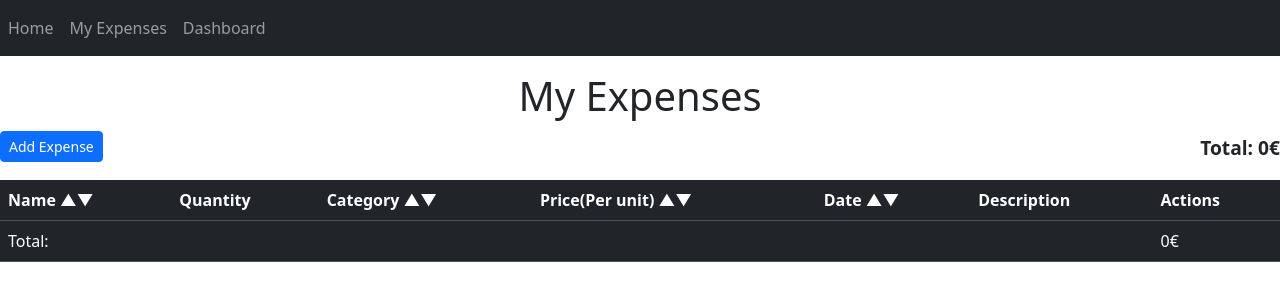
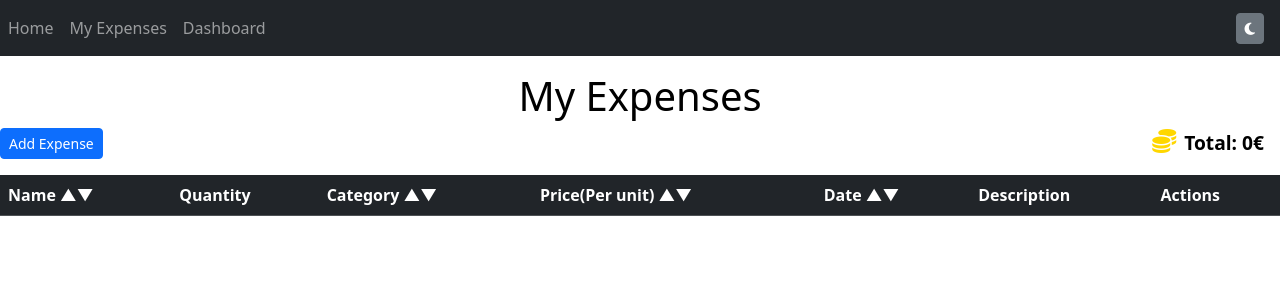
Before and after one commit to joaolopes88/angular-project-training-starter, an Angular app: page /myexpenses in a window 1280 px wide. Shown: the top 300 px of the page. Built offline with nearby package versions, Linux system fonts and the light colour scheme.

Commit message:
dark/light mode (não gosto de light mode)

```diff
--- a/angular.json
+++ b/angular.json
@@ -28,7 +28,8 @@
             ],
             "styles": [
               "src/styles.css",
-              "node_modules/bootstrap/dist/css/bootstrap.min.css"
+              "node_modules/bootstrap/dist/css/bootstrap.min.css",
+              "node_modules/@fortawesome/fontawesome-free/css/all.min.css"
             ],
             "scripts": ["node_modules/bootstrap/dist/js/bootstrap.bundle.min.js"],
             "server": "src/main.server.ts",
--- a/src/app/myexpenses/myexpenses.component.html
+++ b/src/app/myexpenses/myexpenses.component.html
@@ -6,7 +6,8 @@
   <button class="btn btn-sm btn-primary">
     <a routerLink="/addexpense" class="text-white text-decoration-none">Add Expense</a>
   </button>
-  <div class="total-price-icon">
+
+  <div class="total-price-icon me-3">
     <i class="fas fa-coins" style="color: gold; font-size: 1.5rem;"></i>
     <span class="ms-2" style="font-size: 1.2rem; font-weight: bold;">Total: {{ getTotalPrice() }}€</span>
   </div>
@@ -38,12 +39,6 @@
       </td>
     </tr>
   </tbody>
-  <tfoot>
-    <tr>
-      <td colspan="6">Total:</td>
-      <td id="totalPrice">{{ getTotalPrice() }}€</td>
-    </tr>
-  </tfoot>
 </table>
 <!--
 <div>
--- a/src/app/navbar/navbar.component.html
+++ b/src/app/navbar/navbar.component.html
@@ -4,4 +4,7 @@
         <li class="nav-item"><a class="nav-link" routerLink="/myexpenses">My Expenses</a></li>
         <li class="nav-item"><a class="nav-link" routerLink="/dashboard">Dashboard</a></li>
     </ul>
+    <button class="btn btn-sm btn-secondary ms-auto me-3" (click)="toggleTheme()">
+        <i class="fas fa-moon"></i>
+      </button>
 </nav>
--- a/src/app/navbar/navbar.component.ts
+++ b/src/app/navbar/navbar.component.ts
@@ -8,5 +8,17 @@
   styleUrl: './navbar.component.css'
 })
 export class NavbarComponent {
+  isDarkMode: boolean = false;
 
+  toggleTheme() {
+    this.isDarkMode = !this.isDarkMode;
+    const body = document.body;
+    if (this.isDarkMode) {
+      body.classList.add('dark-mode');
+      body.classList.remove('light-mode');
+    } else {
+      body.classList.add('light-mode');
+      body.classList.remove('dark-mode');
+    }
+  }
 }
--- a/src/index.html
+++ b/src/index.html
@@ -2,11 +2,11 @@
 <html lang="en">
 <head>
   <meta charset="utf-8">
-  <title>AngularProjectTraningStarter</title>
+  <title>Expense Manager</title>
   <meta name="viewport" content="width=device-width, initial-scale=1">
   <link rel="icon" type="image/x-icon" href="favicon.ico">
 </head>
-<body>
+<body class="light-mode">
   <app-root></app-root>
 </body>
 </html>
--- a/src/styles.css
+++ b/src/styles.css
@@ -1 +1,21 @@
 /* You can add global styles to this file, and also import other style files */
+body.light-mode {
+    background-color: #ffffff;
+    color: #000000;
+  }
+
+  body.light-mode .table-dark {
+    background-color: #f8f9fa;
+    color: #212529;
+  }
+
+  /* Dark Mode */
+  body.dark-mode {
+    background-color: #121212;
+    color: #ffffff;
+  }
+
+  body.dark-mode .table-dark {
+    background-color: #343a40;
+    color: #ffffff;
+  }
```
Also changed, not shown: src/app/myexpenses/myexpenses.component.ts (line endings or trailing spaces).
